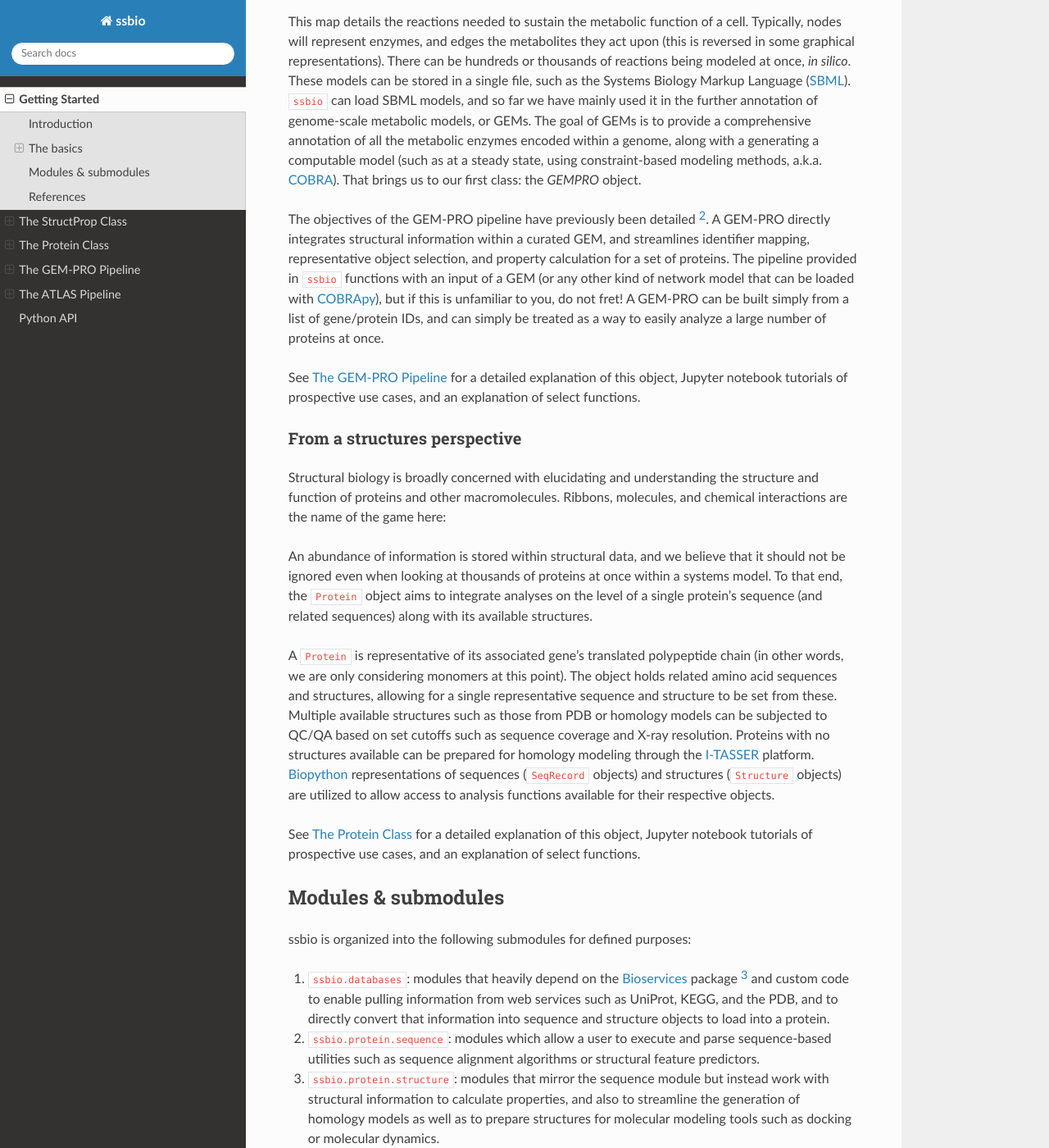
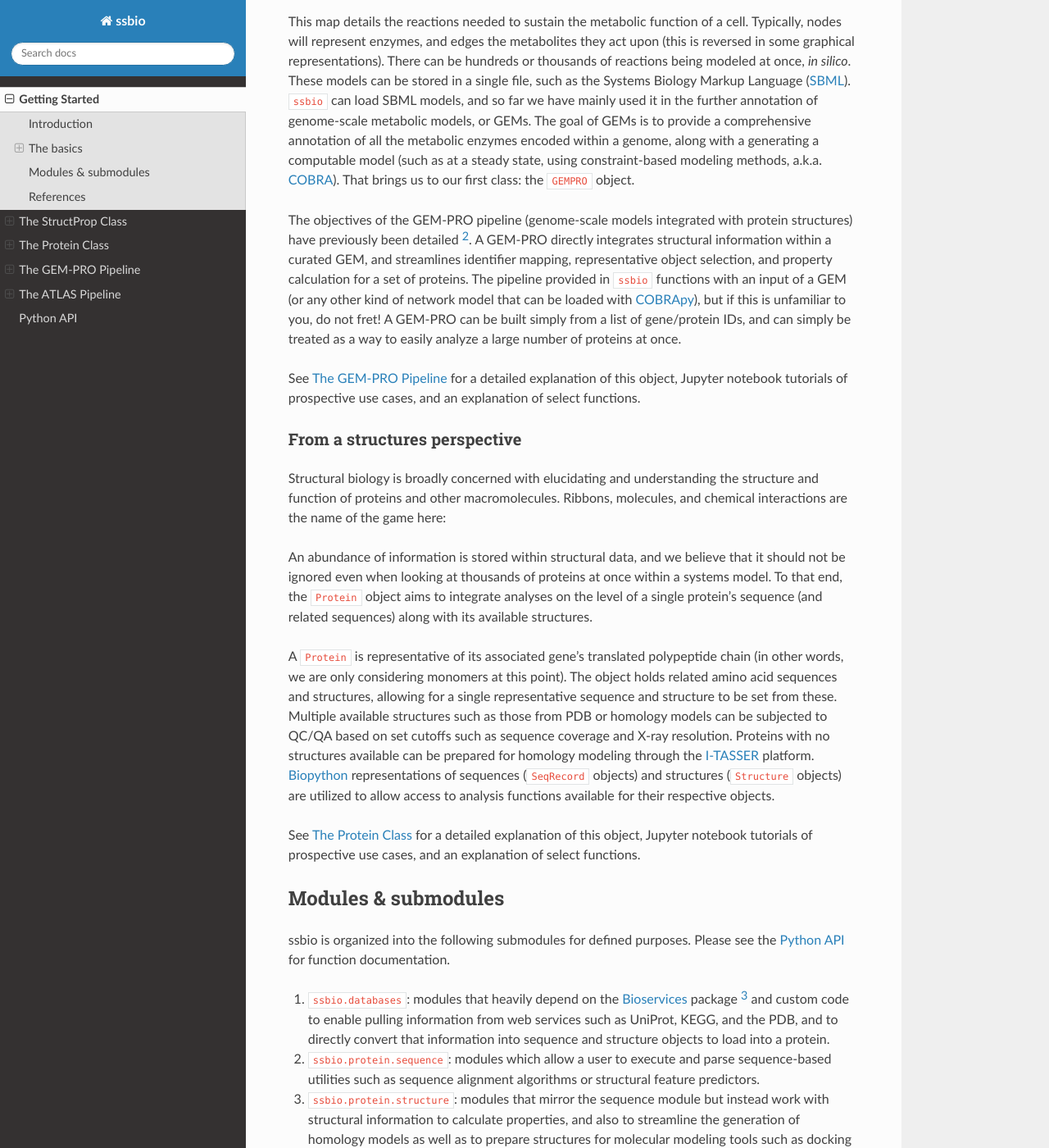
Before and after one commit to SBRG/ssbio, a Sphinx documentation site: the page built from docs/getting_started.rst, in a window 1280 px wide and 1400 px high, scrolled down 1180 px. Shown: the whole window at 82% size. Built offline with Sphinx 7.4.7 and the Read the Docs theme 2.0.0, drawn with Linux system fonts in a browser that asks for light colours.

Commit message:
Documentation updates

```diff
--- a/docs/getting_started.rst
+++ b/docs/getting_started.rst
@@ -30,9 +30,9 @@ Systems biology is broadly concerned with the modeling and understanding of comp
 
    A "metabolic metro map". By Dctrzl, changed work of Chakazul [`CC BY-SA 4.0 <https://creativecommons.org/licenses/by-sa/4.0>`_], via `Wikimedia Commons <https://commons.wikimedia.org/wiki/File:Metabolic_Metro_Map.svg>`_
 
-This map details the reactions needed to sustain the metabolic function of a cell. Typically, nodes will represent enzymes, and edges the metabolites they act upon (this is reversed in some graphical representations). There can be hundreds or thousands of reactions being modeled at once, *in silico*. These models can be stored in a single file, such as the Systems Biology Markup Language (SBML_). ``ssbio`` can load SBML models, and so far we have mainly used it in the further annotation of genome-scale metabolic models, or GEMs. The goal of GEMs is to provide a comprehensive annotation of all the metabolic enzymes encoded within a genome, along with a generating a computable model (such as at a steady state, using constraint-based modeling methods, a.k.a. COBRA_). That brings us to our first class: the `GEMPRO` object.
+This map details the reactions needed to sustain the metabolic function of a cell. Typically, nodes will represent enzymes, and edges the metabolites they act upon (this is reversed in some graphical representations). There can be hundreds or thousands of reactions being modeled at once, *in silico*. These models can be stored in a single file, such as the Systems Biology Markup Language (SBML_). ``ssbio`` can load SBML models, and so far we have mainly used it in the further annotation of genome-scale metabolic models, or GEMs. The goal of GEMs is to provide a comprehensive annotation of all the metabolic enzymes encoded within a genome, along with a generating a computable model (such as at a steady state, using constraint-based modeling methods, a.k.a. COBRA_). That brings us to our first class: the ``GEMPRO`` object.
 
-The objectives of the GEM-PRO pipeline have previously been detailed [2]_. A GEM-PRO directly integrates structural information within a curated GEM, and streamlines identifier mapping, representative object selection, and property calculation for a set of proteins. The pipeline provided in ``ssbio`` functions with an input of a GEM (or any other kind of network model that can be loaded with COBRApy_), but if this is unfamiliar to you, do not fret! A GEM-PRO can be built simply from a list of gene/protein IDs, and can simply be treated as a way to easily analyze a large number of proteins at once.
+The objectives of the GEM-PRO pipeline (genome-scale models integrated with protein structures) have previously been detailed [2]_. A GEM-PRO directly integrates structural information within a curated GEM, and streamlines identifier mapping, representative object selection, and property calculation for a set of proteins. The pipeline provided in ``ssbio`` functions with an input of a GEM (or any other kind of network model that can be loaded with COBRApy_), but if this is unfamiliar to you, do not fret! A GEM-PRO can be built simply from a list of gene/protein IDs, and can simply be treated as a way to easily analyze a large number of proteins at once.
 
 See :ref:`gempro` for a detailed explanation of this object, Jupyter notebook tutorials of prospective use cases, and an explanation of select functions.
 
@@ -59,7 +59,7 @@ See :ref:`protein` for a detailed explanation of this object, Jupyter notebook t
 Modules & submodules
 ====================
 
-ssbio is organized into the following submodules for defined purposes:
+ssbio is organized into the following submodules for defined purposes. Please see the :ref:`python_api` for function documentation.
 
 #. ``ssbio.databases``: modules that heavily depend on the Bioservices_ package [3]_ and custom code to enable pulling information from web services such as UniProt, KEGG, and the PDB, and to directly convert that information into sequence and structure objects to load into a protein.
 #. ``ssbio.protein.sequence``: modules which allow a user to execute and parse sequence-based utilities such as sequence alignment algorithms or structural feature predictors.
```
Also changed, not shown: docs/atlas.rst (+6 -6 lines), docs/gempro.rst (+15 -14 lines), docs/protein.rst (+6 -6 lines).
